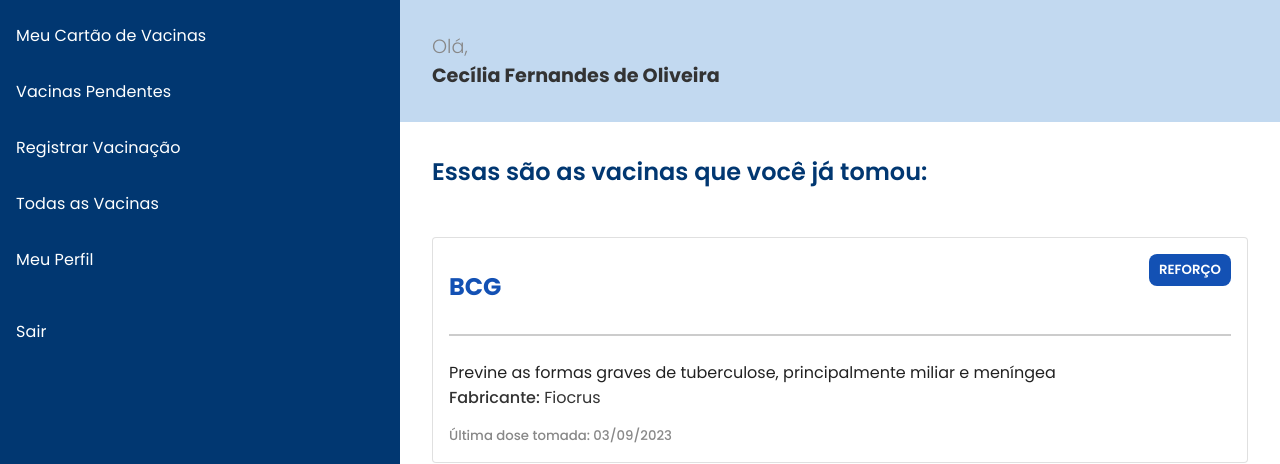
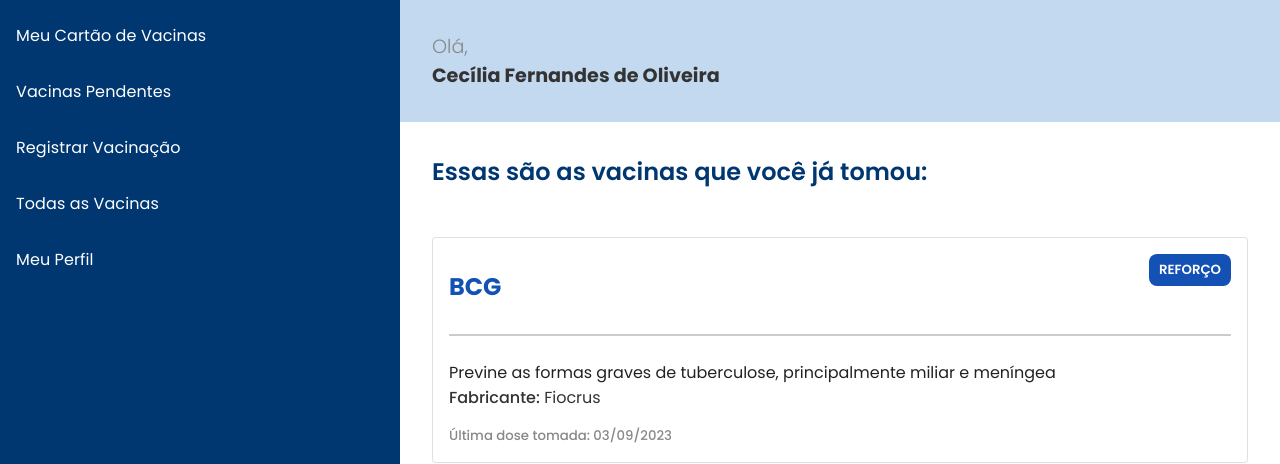
Before and after one commit to ceciliafr/vacina-certa-frontend, a Next.js app: page /meu-cartao in a window 1280 px wide. Shown: the top 464 px of the page. Built offline with nearby package versions, Linux system fonts and the light colour scheme.

Commit message:
feat: update desktop menu css

```diff
--- a/src/components/MenuItems/styles.module.css
+++ b/src/components/MenuItems/styles.module.css
@@ -1,8 +1,14 @@
+.menu_continer {
+  display: flex;
+  flex-direction: column;
+  justify-content: space-between;
+  height: 100%;
+}
+
 .menu_list {
   display: flex;
   flex-direction: column;
   width: 25rem;
-
 }
 
 .item {
@@ -17,13 +23,6 @@
 }
 
 @media (max-width: 700px) {
-  .menu_continer {
-    display: flex;
-    flex-direction: column;
-    justify-content: space-between;
-    height: 100%;
-  }
-
   .menu_list {
     width: 15rem;
   }
@@ -32,5 +31,4 @@
     font-weight: 400;
     color: var(--blue-70);
   }
-
 }
```
